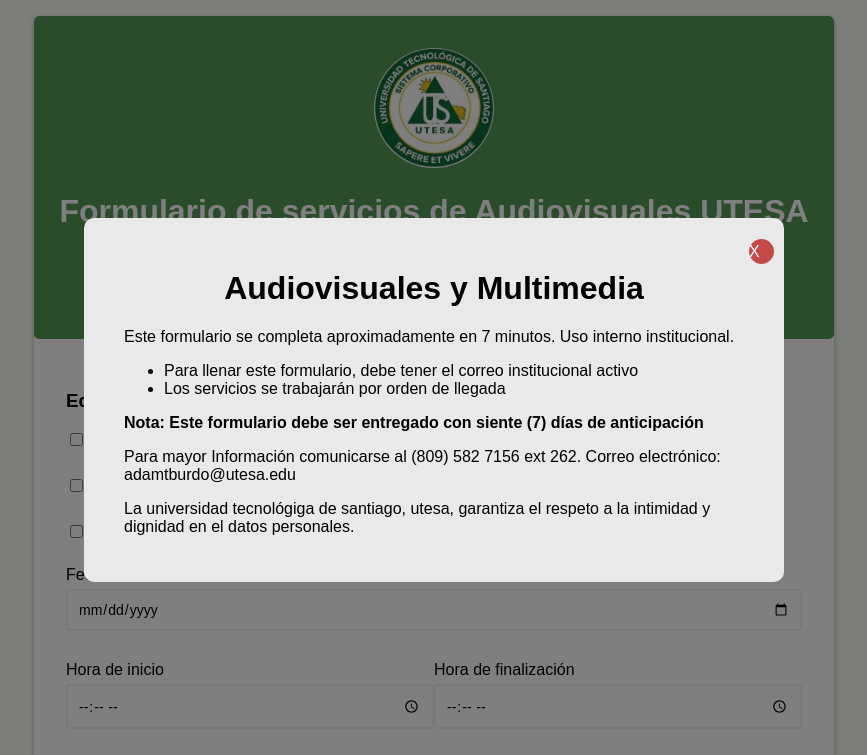
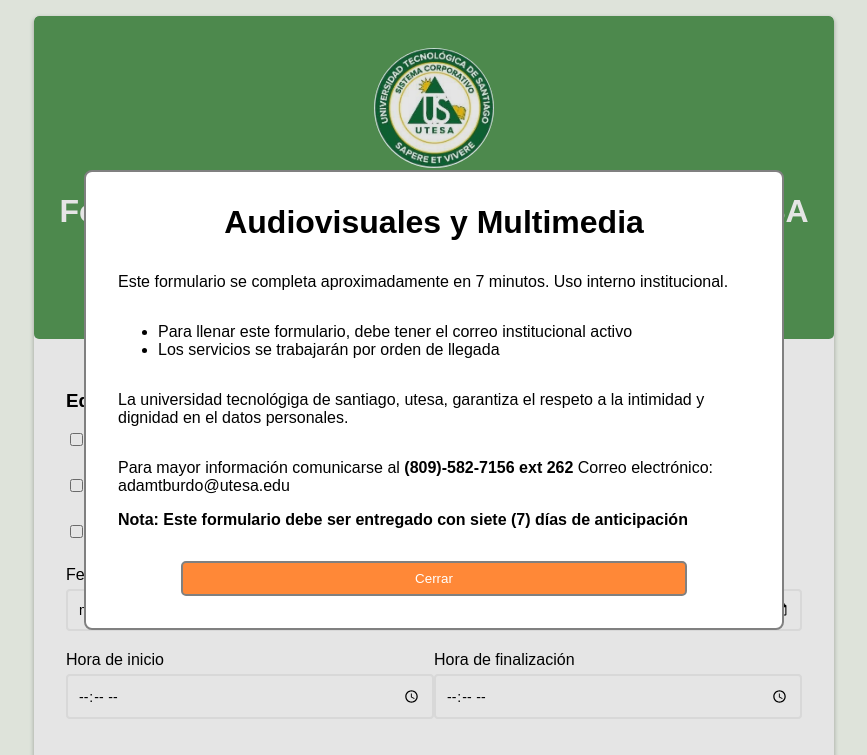
Before and after one commit to LiannyFer2/Audiovisuales---UTESA, a website built with Vite: page index.html in a window 1280 px wide. Both pictures are taken after a click on the button "Información importante". Shown: the top 755 px of the page, without its empty margins (206-1073 px from the left). Built offline with nearby package versions, Linux system fonts and the light colour scheme; some icons are missing.

Commit message:
refactor: Change modal to native web dialog

```diff
--- a/index.html
+++ b/index.html
@@ -10,23 +10,37 @@
 </head>
 
 <body>
-    <div class="modal-container">
-      <div class="modal modal-close">
-          <p class="close">X</p>
-          <div class="modal-textos">
-            <h1><center>Audiovisuales y Multimedia</center></h1>
-            <p>Este formulario se completa aproximadamente en 7 minutos. Uso interno institucional.</p>
-            <ul>
-              <li>Para llenar este formulario, debe tener el correo institucional activo</li>
-              <li>Los servicios se trabajarán por orden de llegada</li>
-            </ul>
+  <dialog class="modal" id="modal">
+    <form class="modal-content" method="dialog">
+      <h3 class="modal-title">Audiovisuales y Multimedia</h3>
+      <p>
+        Este formulario se completa aproximadamente en 7 minutos. Uso interno
+        institucional.
+      </p>
+      <ul>
+        <li>
+          Para llenar este formulario, debe tener el correo institucional
+          activo
+        </li>
+        <li>Los servicios se trabajarán por orden de llegada</li>
+      </ul>
 
-            <p><b>Nota: Este formulario debe ser entregado con siente (7) días de anticipación</b></p>
-            <p>Para mayor Información comunicarse al (809) 582 7156 ext 262. Correo electrónico: adamtburdo@utesa.edu</p>
-            <p>La universidad tecnológiga de santiago, utesa, garantiza el respeto a la intimidad y dignidad en el datos personales.</p>
-          </div>
-      </div>
-    </div>
+      <p>
+        La universidad tecnológiga de santiago, utesa, garantiza el respeto a
+        la intimidad y dignidad en el datos personales.
+      </p>
+
+      <p>
+        Para mayor información comunicarse al
+        <b>(809)-582-7156 ext 262</b> Correo electrónico: adamtburdo@utesa.edu
+      </p>
+
+      <b>Nota: Este formulario debe ser entregado con siete (7) días de
+        anticipación</b>
+      </p>
+      <button class="btn-principal modal-button">Cerrar</button>
+    </form>
+  </dialog>
 
   <main class="container">
     <header class="info">
@@ -36,7 +50,7 @@
       <div>
         <h1>Formulario de servicios de Audiovisuales UTESA</h1>
         <h3>Leer antes de llenar formulario.</h3>
-        <button class="cta"><b> Información importante</b></button>
+        <button class="btn-principal cta"><b> Información importante</b></button>
       </div>
     </header>
 
--- a/main.js
+++ b/main.js
@@ -2,163 +2,150 @@
  * Form Validation
  */
 
-const form = document.getElementById('form');
+const form = document.getElementById('form')
 //equipos
-const equipo = document.getElementById('equipo');
+const equipo = document.getElementById('equipo')
 //fecha y hora
-const fecha = document.getElementById('fecha');
-const hora_inicio = document.getElementById('hora_inicio');
-const hora_fin = document.getElementById('hora_fin');
+const fecha = document.getElementById('fecha')
+const hora_inicio = document.getElementById('hora_inicio')
+const hora_fin = document.getElementById('hora_fin')
 //especificaciones
-const asignatura = document.getElementById('asignatura');
-const aula = document.getElementById('aula');
+const asignatura = document.getElementById('asignatura')
+const aula = document.getElementById('aula')
 //datos del estudiante
-const nombre_est = document.getElementById('nombre_est');
-const matricula = document.getElementById('matricula');
-const email = document.getElementById('email');
-const telefono = document.getElementById('telefono');
+const nombre_est = document.getElementById('nombre_est')
+const matricula = document.getElementById('matricula')
+const email = document.getElementById('email')
+const telefono = document.getElementById('telefono')
 //datos del docente
-const nombre_doc = document.getElementById('nombre_doc');
+const nombre_doc = document.getElementById('nombre_doc')
 const codigo_doc = document.getElementById('codigo_doc')
 
 const formIsValid = {
-    equipo: false
+  equipo: false,
 }
 
-equipo
-.addEventListener('change', (e) => {
+equipo.addEventListener('change', (e) => {
   console.log(e.target.checked)
-    if(e.target.checked == true) formIsValid.equipo = true
+  if (e.target.checked == true) formIsValid.equipo = true
 })
 
-form.addEventListener('submit', e => {
-	e.preventDefault();
+form.addEventListener('submit', (e) => {
+  e.preventDefault()
 
-	checkInputs();
-});
+  checkInputs()
+})
 
 function checkInputs() {
   // remover espacios en blancos
-	const fechaValue = fecha.value.trim();
-    const hora_inicioValue = hora_inicio.value.trim();
-    const hora_finValue = hora_fin.value.trim();
-    const asignaturaValue = asignatura.value.trim();
-    const aulaValue = aula.value.trim();
-	const nombre_estValue = nombre_est.value.trim();
-    const matriculaValue = matricula.value.trim();
-    const emailValue = email.value.trim();
-	const telefonoValue = telefono.value.trim();
-	const nombre_docValue = nombre_doc.value.trim();
-    const codigo_docValue = codigo_doc.value.trim();
+  const fechaValue = fecha.value.trim()
+  const hora_inicioValue = hora_inicio.value.trim()
+  const hora_finValue = hora_fin.value.trim()
+  const asignaturaValue = asignatura.value.trim()
+  const aulaValue = aula.value.trim()
+  const nombre_estValue = nombre_est.value.trim()
+  const matriculaValue = matricula.value.trim()
+  const emailValue = email.value.trim()
+  const telefonoValue = telefono.value.trim()
+  const nombre_docValue = nombre_doc.value.trim()
+  const codigo_docValue = codigo_doc.value.trim()
 
-	if(fechaValue === '') {
-		setErrorFor(fecha);
+  if (fechaValue === '') {
+    setErrorFor(fecha)
   } else {
-		setSuccessFor(fecha);
+    setSuccessFor(fecha)
   }
 
-    if(hora_inicioValue === '') {
-		setErrorFor(hora_inicio);
+  if (hora_inicioValue === '') {
+    setErrorFor(hora_inicio)
   } else {
-		setSuccessFor(hora_inicio);
+    setSuccessFor(hora_inicio)
   }
 
-    if(hora_finValue === '') {
-		setErrorFor(hora_fin);
+  if (hora_finValue === '') {
+    setErrorFor(hora_fin)
   } else {
-		setSuccessFor(hora_fin);
+    setSuccessFor(hora_fin)
   }
 
-    if(asignaturaValue === '') {
-		setErrorFor(asignatura);
+  if (asignaturaValue === '') {
+    setErrorFor(asignatura)
   } else {
-		setSuccessFor(asignatura);
+    setSuccessFor(asignatura)
   }
 
-    if(aulaValue === '') {
-		setErrorFor(aula);
+  if (aulaValue === '') {
+    setErrorFor(aula)
   } else {
-		setSuccessFor(aula);
+    setSuccessFor(aula)
   }
 
-    if(nombre_estValue === '') {
-		setErrorFor(nombre_est);
+  if (nombre_estValue === '') {
+    setErrorFor(nombre_est)
   } else {
-		setSuccessFor(nombre_est);
+    setSuccessFor(nombre_est)
   }
 
-    if(matriculaValue === '') {
-		setErrorFor(matricula);
+  if (matriculaValue === '') {
+    setErrorFor(matricula)
   } else {
-		setSuccessFor(matricula);
+    setSuccessFor(matricula)
   }
 
-	if(emailValue === '') {
-		setErrorFor(email);
+  if (emailValue === '') {
+    setErrorFor(email)
   } else if (!isEmail(emailValue)) {
-		setErrorFor(email);
+    setErrorFor(email)
   } else {
-		setSuccessFor(email);
+    setSuccessFor(email)
   }
 
-	if(telefonoValue === '') {
-		setErrorFor(telefono);
+  if (telefonoValue === '') {
+    setErrorFor(telefono)
   } else {
-		setSuccessFor(telefono);
+    setSuccessFor(telefono)
   }
 
-    if(nombre_docValue === '') {
-		setErrorFor(nombre_doc);
+  if (nombre_docValue === '') {
+    setErrorFor(nombre_doc)
   } else {
-		setSuccessFor(nombre_doc);
+    setSuccessFor(nombre_doc)
   }
 
-    if(codigo_docValue === '') {
-		setErrorFor(codigo_doc);
+  if (codigo_docValue === '') {
+    setErrorFor(codigo_doc)
   } else {
-		setSuccessFor(codigo_doc);
+    setSuccessFor(codigo_doc)
   }
-
-
 }
 
 function setErrorFor(input, message) {
-	const formControl = input.parentElement;
-	const small = formControl.querySelector('small');
-	formControl.className = 'form-control error';
-	small.innerText = message;
+  const formControl = input.parentElement
+  const small = formControl.querySelector('small')
+  formControl.className = 'form-control error'
+  small.innerText = message
 }
 
 function setSuccessFor(input) {
-	const formControl = input.parentElement;
-	formControl.className = 'form-control success';
+  const formControl = input.parentElement
+  formControl.className = 'form-control success'
 }
 
 function isEmail(email) {
-	return /^(([^<>()\[\]\\.,;:\s@"]+(\.[^<>()\[\]\\.,;:\s@"]+)*)|(".+"))@((\[[0-9]{1,3}\.[0-9]{1,3}\.[0-9]{1,3}\.[0-9]{1,3}])|(([a-zA-Z\-0-9]+\.)+[a-zA-Z]{2,}))$/.test(email);
+  return /^(([^<>()\[\]\\.,;:\s@"]+(\.[^<>()\[\]\\.,;:\s@"]+)*)|(".+"))@((\[[0-9]{1,3}\.[0-9]{1,3}\.[0-9]{1,3}\.[0-9]{1,3}])|(([a-zA-Z\-0-9]+\.)+[a-zA-Z]{2,}))$/.test(
+    email
+  )
 }
 
 /*
  * Modal
  */
 
-let cerrar = document.querySelectorAll(".close")[0];
-let abrir = document.querySelectorAll(".cta")[0];
-let modal = document.querySelectorAll(".modal")[0];
-let modalC = document.querySelectorAll(".modal-container")[0];
+const modal = document.getElementById('modal')
+const modalButton = document.querySelector('.cta')
 
-abrir.addEventListener("click", function(e){
-	e.preventDefault();
-	modalC.style.opacity = "1";
-	modalC.style.visibility = "visible";
-	modal.classList.toggle("modal-close")
-});
-
-cerrar.addEventListener("click", function(){
-	modal.classList.toggle("modal-close");
-
-	setTimeout(function(){
-		modalC.style.opacity = "0";
-	modalC.style.visibility = "hidden";
-	},850)
+modalButton.addEventListener('click', () => {
+  if (typeof modal.showModal === 'function') {
+    modal.showModal()
+  }
 })
--- a/style.css
+++ b/style.css
@@ -49,7 +49,7 @@
   margin-bottom: 1rem;
 }
 
-/* Modal  */
+/* Info  */
 
 .info {
   color: #fff;
@@ -64,57 +64,7 @@
   width: 120px;
 }
 
-.modal-container {
-  opacity: 0;
-  visibility: hidden;
-  position: fixed;
-  z-index: 1000;
-  width: 100%;
-  height: 100vh;
-  top: 0;
-  left: 0;
-  background: rgba(0, 0, 0, 0.5);
-  display: flex;
-  justify-content: center;
-  align-items: center;
-}
-
-.modal {
-  width: min(700px, 90%);
-  background: rgb(234, 233, 233);
-  display: flex;
-  padding: 30px 40px;
-  flex-direction: column;
-  justify-content: space-evenly;
-  position: relative;
-  transition: transform 0.8s;
-  transform: translateY(0%);
-  border-radius: 10px;
-}
-
-.modal-close {
-  transform: translateY(-200%);
-}
-
-.close {
-  position: absolute;
-  top: 5px;
-  right: 10px;
-  display: inline-block;
-  width: 25px;
-  height: 25px;
-  background: #c44a4a;
-  color: #fff;
-  line-height: 25px;
-  cursor: pointer;
-  border-radius: 50%;
-}
-
-.modal > img {
-  height: 20%;
-}
-
-.cta {
+.btn-principal {
   background-color: #ff8837;
   color: #fff;
   border-radius: 5px;
@@ -122,12 +72,40 @@
   padding: 0.5em 1.2em;
 }
 
-.cta:hover {
+.btn-principal:hover {
   filter: brightness(120%);
 }
 
+/* Modal */
+
+.modal {
+  max-width: min(700px, 95%);
+  border-radius: 0.5rem;
+  border: 2px solid gray;
+  padding: 2rem;
+}
+
+.modal-content {
+  display: flex;
+  flex-direction: column;
+}
+
+.modal-title {
+  font-size: 2rem;
+  text-align: center;
+  margin: 0 0 1rem;
+}
+
+.modal-button {
+  width: 80%;
+  padding: 0.5rem 0;
+  align-self: center;
+  border: 2px solid gray;
+}
+
+/* Form */
+
 .form-control {
-  margin-bottom: 10px;
   padding-bottom: 20px;
 }
 
```
Lines whose indentation alone changed are shown as unchanged.
